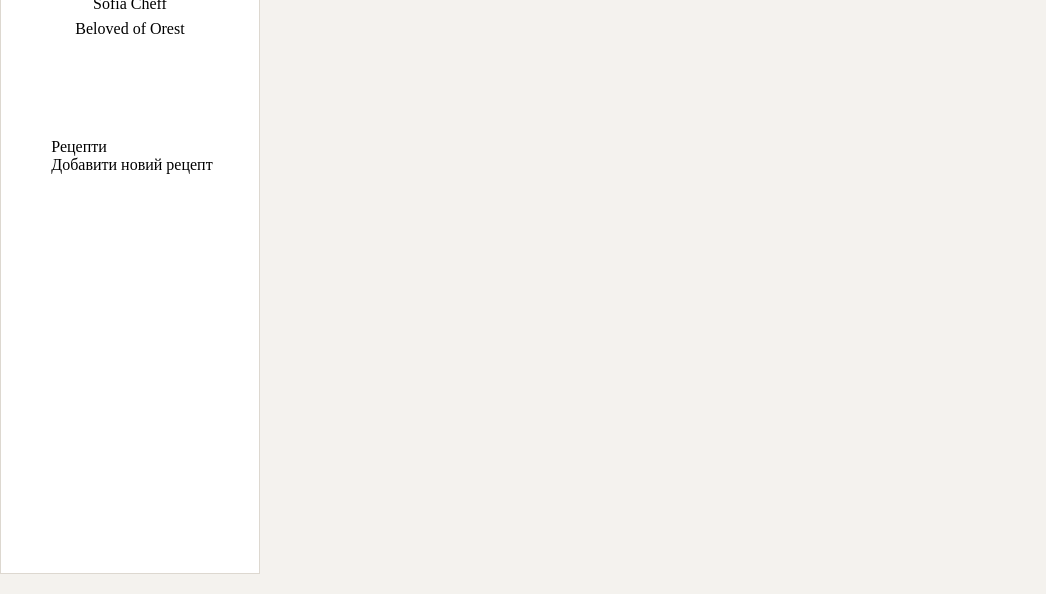
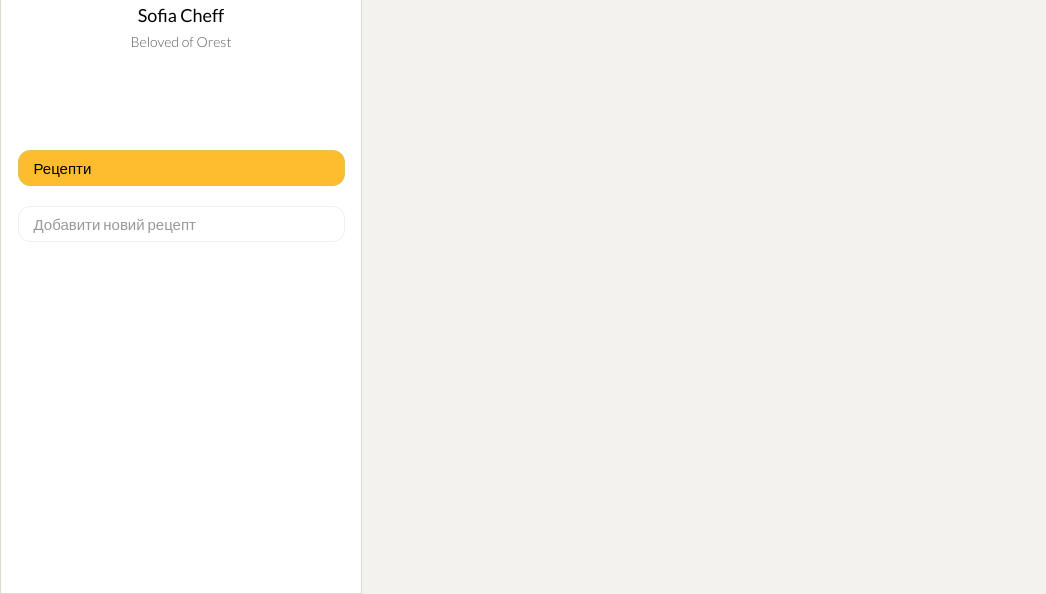
Before and after one commit to OgShadoww/SofiCook, a plain HTML site: page index.html in a window 1280 px wide. Shown: the part 228-822 px from the top of the page, without its empty margins (0-1046 px from the left). Drawn offline with Linux system fonts and the light colour scheme.

Commit message:
Developing

```diff
--- a/index.html
+++ b/index.html
@@ -16,12 +16,12 @@
             <div class="sofi__circle">
               <img src="img/sofi.png">
             </div>
-            <div class="sofi__tittle">Sofia Cheff</div>
-            <div class="sofi__subtittle">Beloved of Orest</div>
+            <div class="sofi__title">Sofia Cheff</div>
+            <div class="sofi__subtitle">Beloved of Orest</div>
           </div>
         </div>
         <div class="navbar">
-          <div class="navbar__item">
+          <div class="navbar__item active">
             <img src="">
             <span>Рецепти</span>
           </div>
--- a/style.css
+++ b/style.css
@@ -1,3 +1,5 @@
+@import url('https://fonts.googleapis.com/css2?family=Lato:ital,wght@0,100;0,300;0,400;0,700;0,900;1,100;1,300;1,400;1,700;1,900&display=swap');
+
 * {
   margin:0;
   padding:0;
@@ -5,7 +7,7 @@
 
 body {
   background-color:#F4F2EE;
-  width:100vh;
+  font-family: "Lato", sans-serif;
   height:100vh;
 }
 
@@ -23,9 +25,10 @@ body {
   flex-direction:column;
   align-items:center;
   height:100%;
-  width:35%;
+  width:25%;
   border: 0.5px #DDD8D0 solid;
   gap: 100px;
+  padding: 10px 20px;
 }
 
 .side_menu__top {
@@ -60,3 +63,46 @@ body {
   width:100%;
   height:100%;
 }
+
+.sofi__title {
+  font-size: 18px;
+  font-weight: 400;
+}
+
+.sofi__subtitle {
+  font-size: 14px;
+  font-weight: 300;
+  color: #5A5A5A;
+}
+
+.navbar {
+  display:flex;
+  flex-direction:column;
+  gap:20px;
+  width:100%;
+  align-items:center;
+  justify-content:center;
+  text-align:left;
+}
+
+.navbar__item {
+  background-color: #fff;
+  display:flex;
+  gap:10px;
+  align-items:start;
+  width:100%;
+  padding-left: 5px;
+  padding-top: 8px;
+  padding-bottom:8px;
+  border: 1px solid #EFEFEF;
+  border-radius: 12px;
+  color: #999999;
+  font-size:15px;
+  cursor: pointer;
+}
+
+.navbar__item.active {
+  background-color: #FEBD2F;
+  color: #000;
+  border: 1px solid #E0C350;
+}
```
